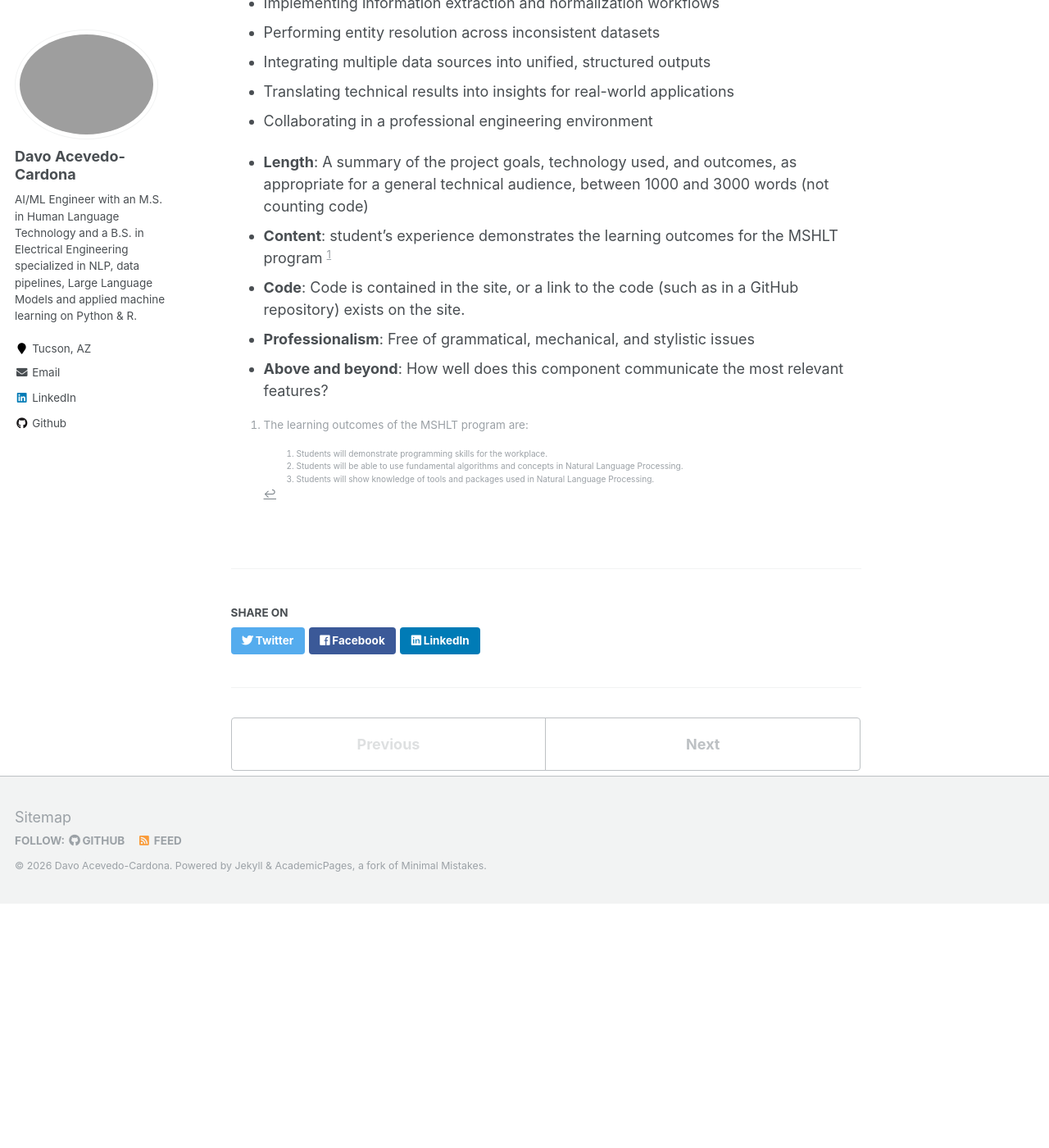
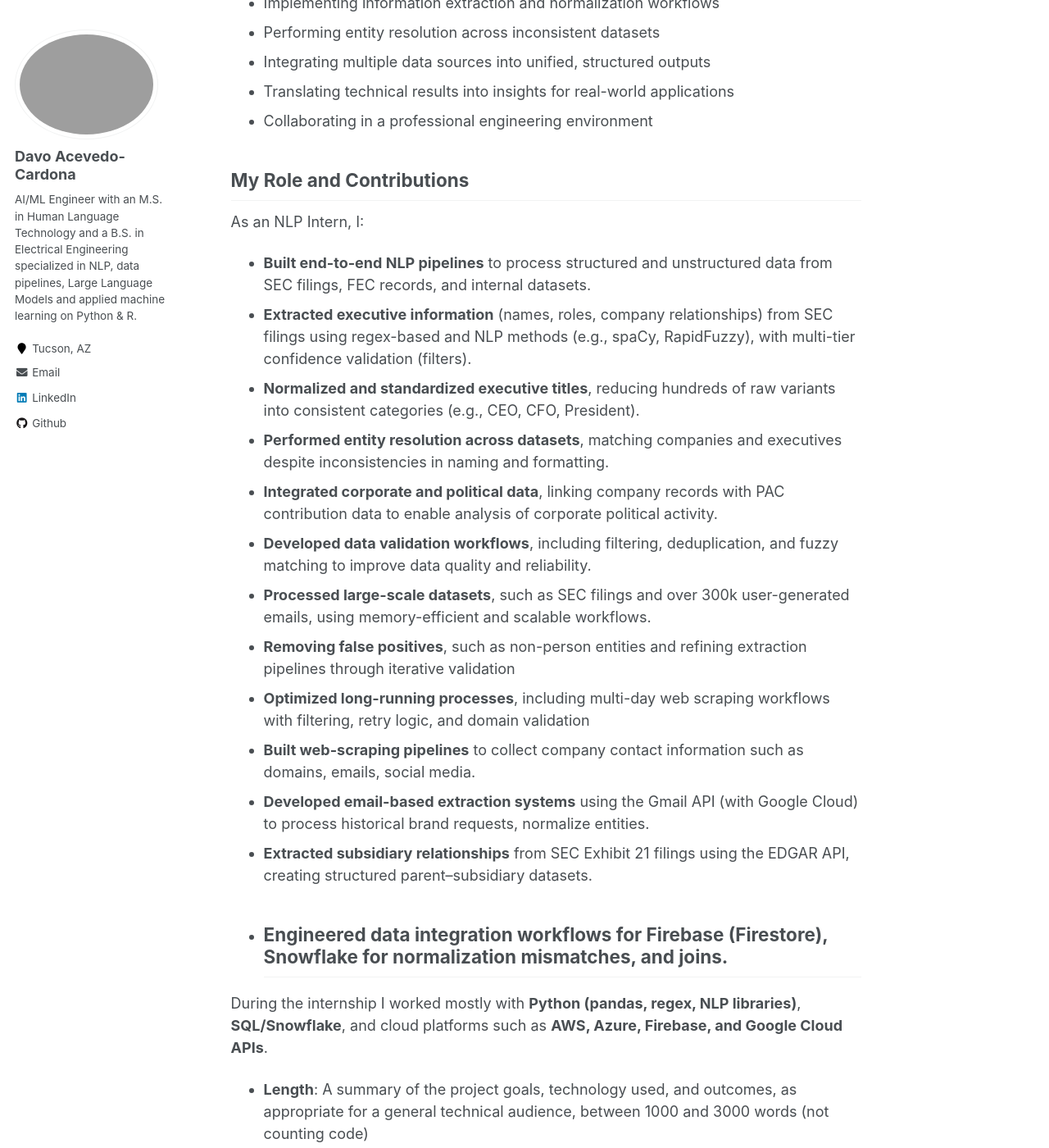
Before and after one commit to lldavoll/lldavoll.github.io, a Jekyll site: the page built from _portfolio/good_unite_us_intership.md, in a window 1280 px wide and 1400 px high, scrolled down 1695 px. Shown: the whole window at 82% size. Built offline with Jekyll 4.4.1, drawn with Linux system fonts in a browser that asks for light colours; before the commit the page ends 2797 px from its top, so only the background shows below that.

Commit message:
Update good_unite_us_intership.md
role and contributions added

```diff
--- a/_portfolio/good_unite_us_intership.md
+++ b/_portfolio/good_unite_us_intership.md
@@ -26,8 +26,8 @@ Across the internship, I contributed to several connected projects, including ex
 <div style="text-align: justify; line-height: 1.7;">
 
 The primary goal of this internship was to apply natural language processing and data science techniques to real-world, large-scale datasets using Python involving corporate, financial, and policy-related information. Rather than working with clean, preprocessed data, the focus was on developing robust workflows capable of handling noisy, inconsistent, and semi-structured sources such as SEC filings, political contribution records, and user-generated text.
+</div>
 
-</div>
 **Key objectives included:**
 
 - Developing preprocessing pipelines for noisy and unstructured data (SEC filings, FEC records, email text)
@@ -36,6 +36,27 @@ The primary goal of this internship was to apply natural language processing and
 - Integrating multiple data sources into unified, structured outputs
 - Translating technical results into insights for real-world applications
 - Collaborating in a professional engineering environment
+
+## My Role and Contributions
+
+As an NLP Intern, I:
+
+- **Built end-to-end NLP pipelines** to process structured and unstructured data from SEC filings, FEC records, and internal datasets.
+- **Extracted executive information** (names, roles, company relationships) from SEC filings using regex-based and NLP methods (e.g., spaCy, RapidFuzzy), with multi-tier confidence validation (filters).
+- **Normalized and standardized executive titles**, reducing hundreds of raw variants into consistent categories (e.g., CEO, CFO, President).
+- **Performed entity resolution across datasets**, matching companies and executives despite inconsistencies in naming and formatting.
+- **Integrated corporate and political data**, linking company records with PAC contribution data to enable analysis of corporate political activity.
+- **Developed data validation workflows**, including filtering, deduplication, and fuzzy matching to improve data quality and reliability.
+- **Processed large-scale datasets**, such as SEC filings and over 300k user-generated emails, using memory-efficient and scalable workflows.
+- **Removing false positives**, such as  non-person entities and refining extraction pipelines through iterative validation
+- **Optimized long-running processes**, including multi-day web scraping workflows with filtering, retry logic, and domain validation
+- **Built web-scraping pipelines** to collect company contact information such as domains, emails, social media.
+- **Developed email-based extraction systems** using the Gmail API (with Google Cloud) to process historical brand requests, normalize entities.
+- **Extracted subsidiary relationships** from SEC Exhibit 21 filings using the EDGAR API, creating structured parent–subsidiary datasets.
+- **Engineered data integration workflows** for Firebase (Firestore), Snowflake for normalization mismatches, and joins.
+---
+
+During the internship I worked mostly with **Python (pandas, regex, NLP libraries)**, **SQL/Snowflake**, and cloud platforms such as **AWS, Azure, Firebase, and Google Cloud APIs**.
 
 
 * **Length**: A summary of the project goals, technology used, and outcomes, as appropriate for a general technical audience, between 1000 and 3000 words (not counting code)
```
